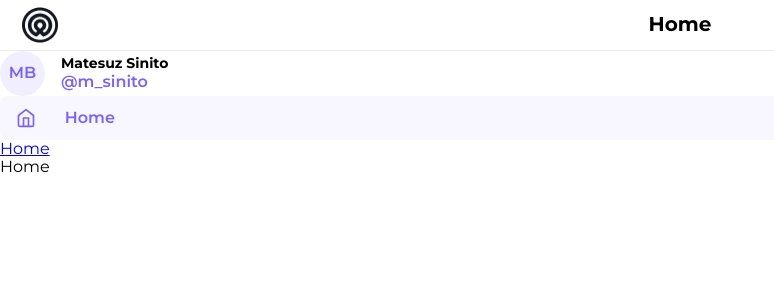
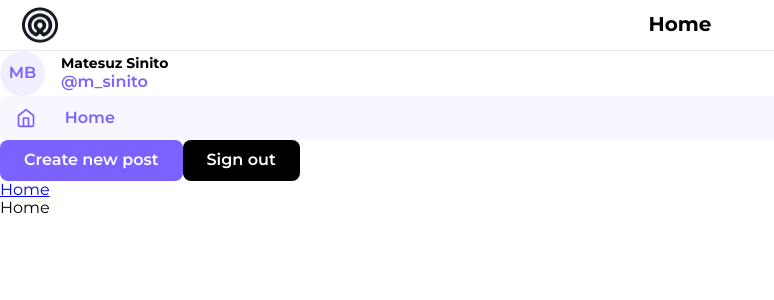
Before and after one commit to jiju278/simple-social-media-front, a React (Vite) app: page / in a window 1280 px wide. Shown: the top 300 px of the page, without its empty margins (0-774 px from the left). Built offline with nearby package versions, Linux system fonts and the light colour scheme.

Commit message:
Add button component

```diff
--- /dev/null
+++ b/src/components/ui/Button/Button.module.css
@@ -0,0 +1,16 @@
+.button {
+  border: none;
+  padding: 0.7rem 1.5rem;
+
+  font-weight: 600;
+  color: #ffffff;
+  border-radius: 8px;
+}
+
+.primaryColor {
+  background-color: #7b61ff;
+}
+
+.darkColor {
+  background-color: #000000;
+}
--- /dev/null
+++ b/src/components/ui/Button/Button.tsx
@@ -0,0 +1,17 @@
+import style from '@components/ui/Button/Button.module.css';
+
+interface ButtonProps {
+  color: 'primary' | 'dark';
+  title: string;
+}
+const Button = ({ color, title }: ButtonProps) => {
+  return (
+    <button
+      className={`${color === 'primary' ? style.primaryColor : color === 'dark' ? style.darkColor : ''} ${style.button}`}
+    >
+      {title}
+    </button>
+  );
+};
+
+export default Button;
--- a/src/pages/Layout/Layout.tsx
+++ b/src/pages/Layout/Layout.tsx
@@ -3,6 +3,7 @@ import logo from '@assets/Frame.png';
 import style from './Layout.module.css';
 import Badge from '@/components/ui/Badge/Badge';
 import Navbutton from '@/components/ui/Navbutton/Navbutton';
+import Button from '@/components/ui/Button/Button';
 
 function Layout() {
   return (
@@ -14,6 +15,8 @@ function Layout() {
 
       <Badge />
       <Navbutton />
+      <Button color="primary" title="Create new post" />
+      <Button color="dark" title="Sign out" />
 
       <div className="navbar-section">
         <nav className="navbar">
```
